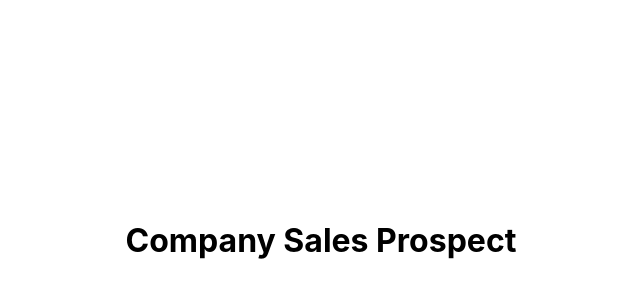
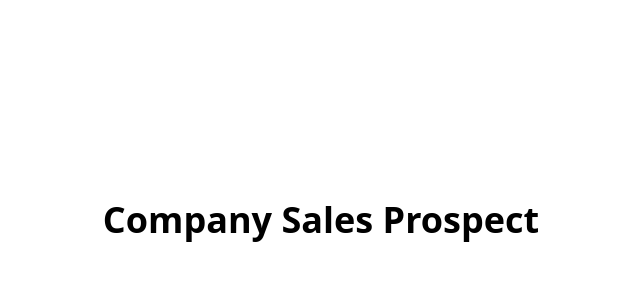
Before and after one commit to zurichat/zc_plugin_company_sales_prospect, a React (Create React App) app in the folder frontend/epictetus/: page / in a window 1280 px wide. Shown: the top 300 px of the page, without its empty margins (319-959 px from the left). Built offline with nearby package versions, Linux system fonts and the light colour scheme.

Commit message:
tailwind config #111

```diff
--- /dev/null
+++ b/frontend/epictetus/craco.config.js
@@ -0,0 +1,11 @@
+// craco.config.js
+module.exports = {
+    style: {
+      postcss: {
+        plugins: [
+          require('tailwindcss'),
+          require('autoprefixer'),
+        ],
+      },
+    },
+  }
--- a/frontend/epictetus/src/App.js
+++ b/frontend/epictetus/src/App.js
@@ -3,7 +3,7 @@
 function App() {
   return (
     <div className="app">
-      <h1>Company Sales Prospect</h1>
+      <h1 className="text-4xl font-bold">Company Sales Prospect</h1>
     </div>
   );
 }
--- a/frontend/epictetus/src/index.css
+++ b/frontend/epictetus/src/index.css
@@ -1,13 +1,4 @@
-body {
-  margin: 0;
-  font-family: -apple-system, BlinkMacSystemFont, 'Segoe UI', 'Roboto', 'Oxygen',
-    'Ubuntu', 'Cantarell', 'Fira Sans', 'Droid Sans', 'Helvetica Neue',
-    sans-serif;
-  -webkit-font-smoothing: antialiased;
-  -moz-osx-font-smoothing: grayscale;
-}
-
-code {
-  font-family: source-code-pro, Menlo, Monaco, Consolas, 'Courier New',
-    monospace;
-}
+/* ./src/index.css */
+@tailwind base;
+@tailwind components;
+@tailwind utilities;
--- /dev/null
+++ b/frontend/epictetus/tailwind.config.js
@@ -0,0 +1,11 @@
+module.exports = {
+  purge: ['./src/**/*.{js,jsx,ts,tsx}', './public/index.html'],
+  darkMode: false, // or 'media' or 'class'
+  theme: {
+    extend: {},
+  },
+  variants: {
+    extend: {},
+  },
+  plugins: [],
+}
```
Also changed, not shown: frontend/epictetus/package.json (+9 -3 lines), 2 other files (tests, documents, lock files or other folders).
